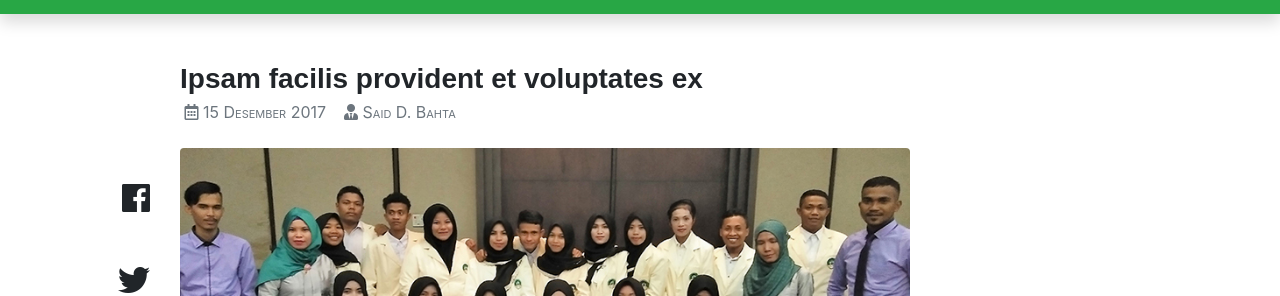
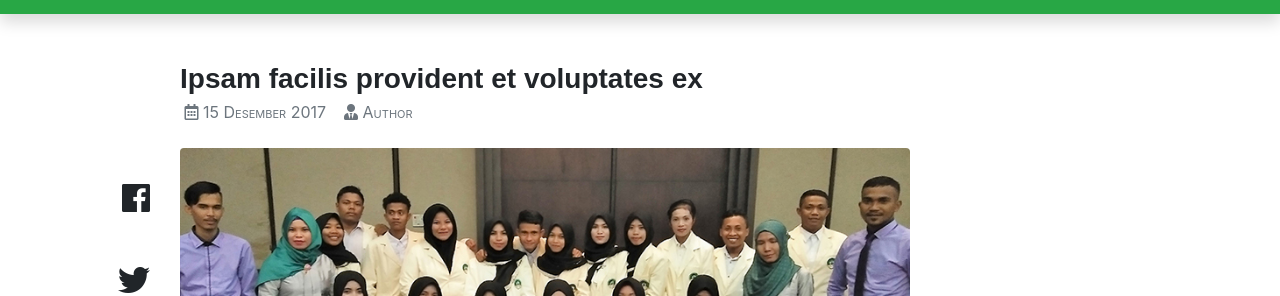
Before and after one commit to saidbahta/stmik-tm, a Jekyll site: the page built from _berita/4-lorem-lorem.markdown, in a window 1280 px wide and 1358 px high. Shown: the part 193-489 px from the top of the window. Built offline with Jekyll 4.4.1, drawn with Linux system fonts in a browser that asks for light colours; nearby versions of some CDN libraries.

Commit message:
update tulisan

```diff
--- a/_berita/2-penyerahan-hadiah-wisudawan-terbaik.markdown
+++ b/_berita/2-penyerahan-hadiah-wisudawan-terbaik.markdown
@@ -3,7 +3,7 @@ layout:     artikel
 title:      Penyerahan Hadiah Kepada Wisudawan dan Wisudawati Terbaik
 gambar:     /assets/img/gambar_berita/2018-12-29-wisudawan-terbaik.JPG
 waktu:      29 Desember 2018
-penulis:    Said D. Bahta
+penulis:    Panitia Wisuda
 deskripsi:  Dari 173 wisudawan-wisudawati yang berasal dari 3 program studi yang diwisuda, sebanyak 10 orang wisudawan-wisudawati yang memiliki nilai tertinggi...
 ---
 
--- a/_berita/4-lorem-lorem.markdown
+++ b/_berita/4-lorem-lorem.markdown
@@ -3,7 +3,7 @@ layout:     artikel
 title:      Ipsam facilis provident et voluptates ex
 gambar:     /assets/img/gambar_berita/panduan-suara-stmik-tm.jpg
 waktu:      15 Desember 2017
-penulis:    Said D. Bahta
+penulis:    Author
 ---
 
 Lorem, ipsum dolor sit amet consectetur adipisicing elit. Quas quisquam neque aliquam nostrum minima corporis quasi assumenda odit natus delectus quae, ea corrupti dicta dolorem vel. Amet neque nesciunt perspiciatis.
--- a/_opini/2-kerja-sama-stmik-dan-muamalat.2.markdown
+++ b/_opini/2-kerja-sama-stmik-dan-muamalat.2.markdown
@@ -3,7 +3,7 @@ layout: artikel
 title: Explicabo, neque quos?
 gambar: /assets/img/gambar_opini/kegiatan-kampus.jpg
 waktu: 12 Desember 2018
-penulis: Said D. Bahta
+penulis: Author
 ---
 
 Lorem ipsum dolor sit amet, consectetur adipisicing elit. Rem libero, aspernatur, quia magnam debitis eos quas itaque tempore, voluptatem adipisci a praesentium eveniet ipsam id dolores soluta alias doloremque odit.
```
